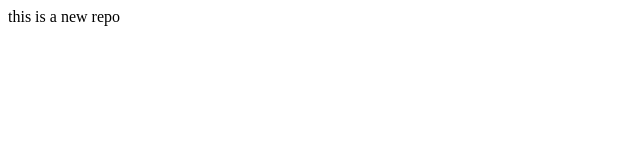
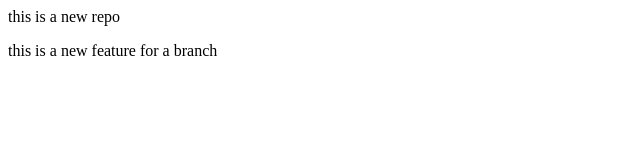
Before and after one commit to 9089huckleberry/localrepo, a plain HTML site: page index.html in a window 1280 px wide. Shown: the whole page, without its empty margins (0-640 px from the left). Drawn offline with Linux system fonts and the light colour scheme.

Commit message:
add new feature

```diff
--- a/index.html
+++ b/index.html
@@ -1 +1,2 @@
 <p>this is a new repo</p>
+<p>this is a new feature for a branch</p>
```
